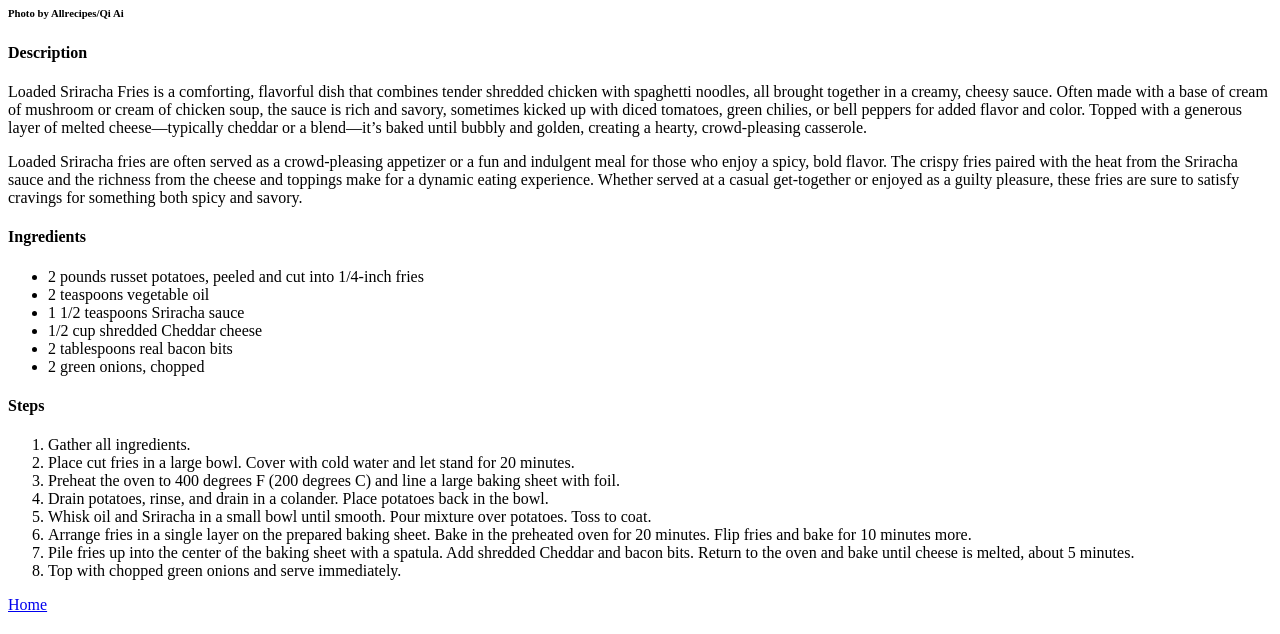
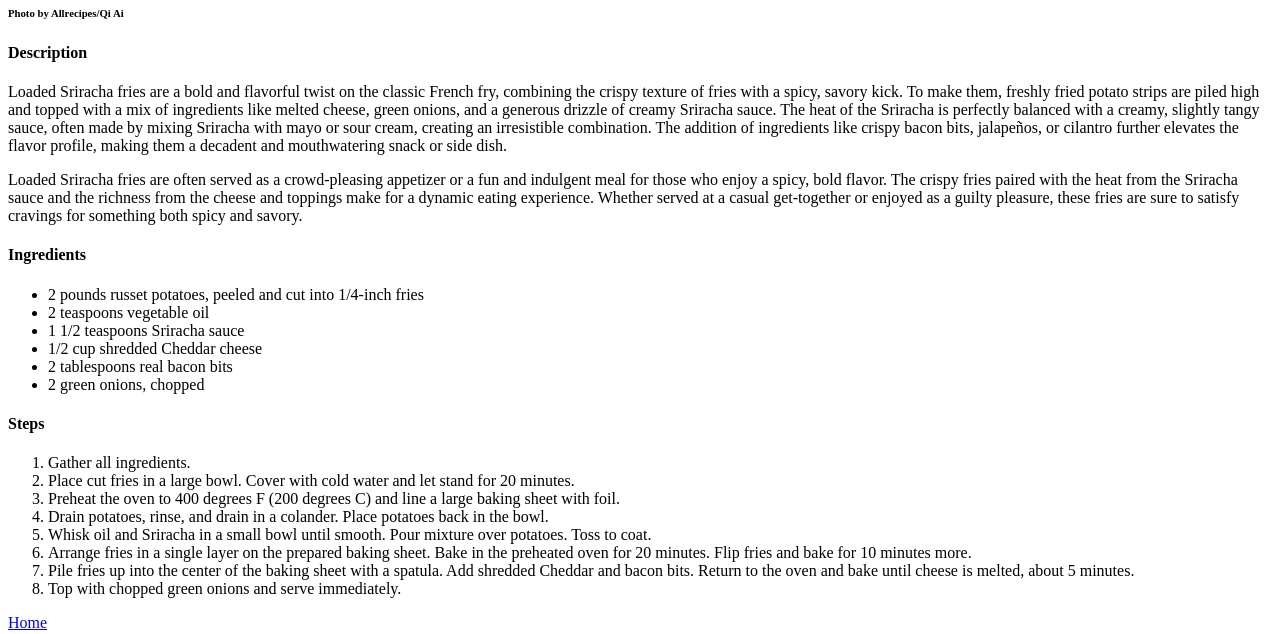
Before and after one commit to Reyuken/odin-recipes, a plain HTML site: page recipes/fries.html in a window 1280 px wide. Shown: the part 428-1062 px from the top of the page. Drawn offline with Linux system fonts and the light colour scheme.

Commit message:
Modified index:     -Added "fries.html" to links
Modified fries
    -Changed line 18 paragraph due to preference

Modified README
    -Added details on what happened during the activity

```diff
--- a/recipes/fries.html
+++ b/recipes/fries.html
@@ -15,7 +15,7 @@
 
     <h4>Description</h4>
         <p>
-            Loaded Sriracha Fries is a comforting, flavorful dish that combines tender shredded chicken with spaghetti noodles, all brought together in a creamy, cheesy sauce. Often made with a base of cream of mushroom or cream of chicken soup, the sauce is rich and savory, sometimes kicked up with diced tomatoes, green chilies, or bell peppers for added flavor and color. Topped with a generous layer of melted cheese—typically cheddar or a blend—it’s baked until bubbly and golden, creating a hearty, crowd-pleasing casserole.
+            Loaded Sriracha fries are a bold and flavorful twist on the classic French fry, combining the crispy texture of fries with a spicy, savory kick. To make them, freshly fried potato strips are piled high and topped with a mix of ingredients like melted cheese, green onions, and a generous drizzle of creamy Sriracha sauce. The heat of the Sriracha is perfectly balanced with a creamy, slightly tangy sauce, often made by mixing Sriracha with mayo or sour cream, creating an irresistible combination. The addition of ingredients like crispy bacon bits, jalapeños, or cilantro further elevates the flavor profile, making them a decadent and mouthwatering snack or side dish.
         <p>
             Loaded Sriracha fries are often served as a crowd-pleasing appetizer or a fun and indulgent meal for those who enjoy a spicy, bold flavor. The crispy fries paired with the heat from the Sriracha sauce and the richness from the cheese and toppings make for a dynamic eating experience. Whether served at a casual get-together or enjoyed as a guilty pleasure, these fries are sure to satisfy cravings for something both spicy and savory.
 
```
Also changed, not shown: index.html (+1 -1 lines), 1 other file.
